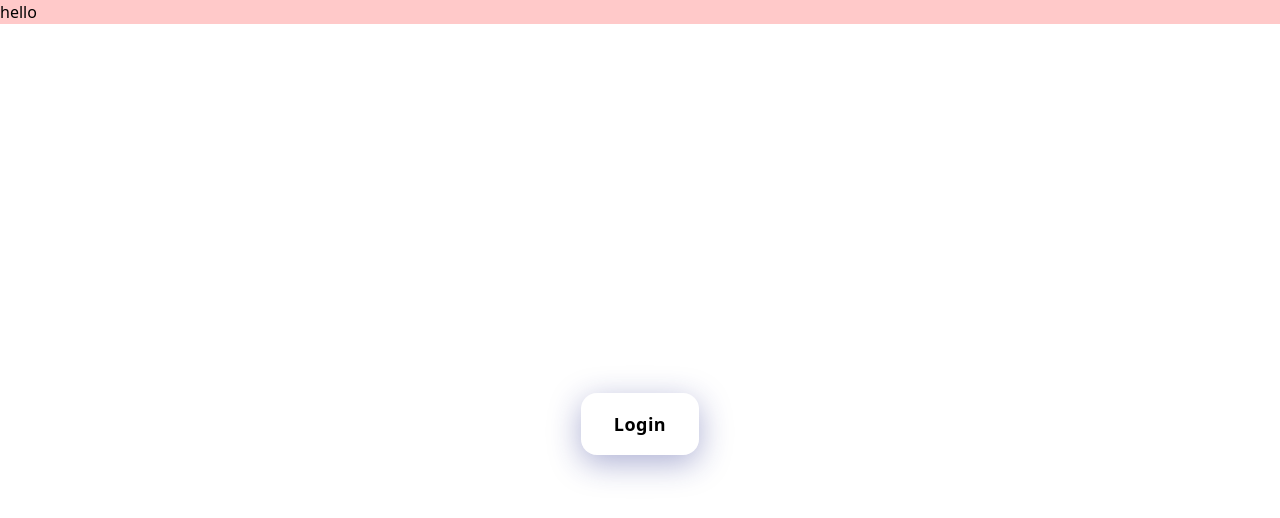
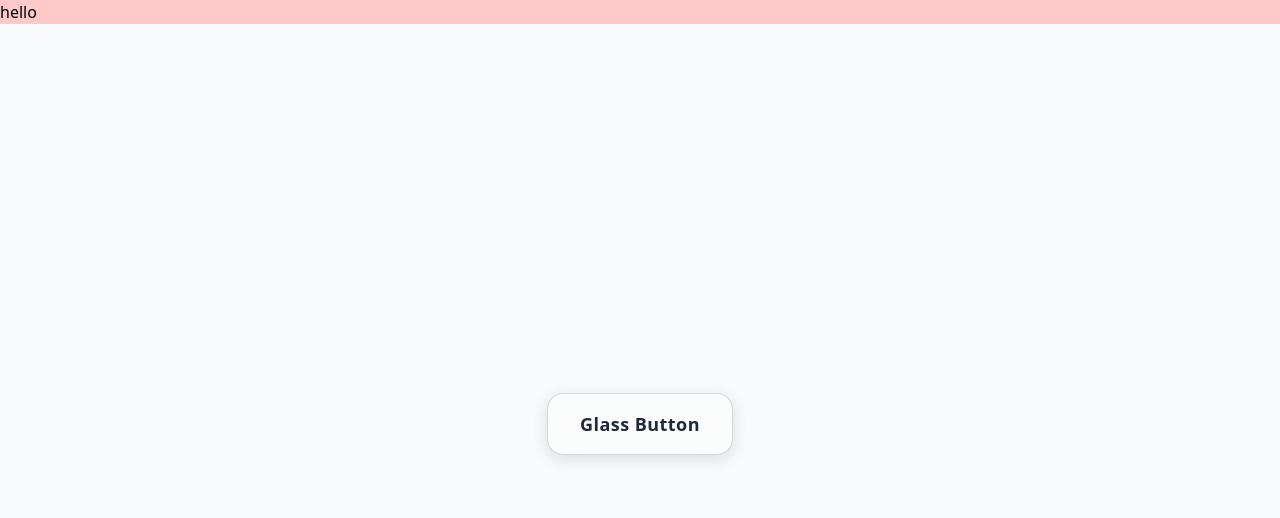
Before and after one commit to aitezazdev/collaborative-study-platform, a React app in the folder frontend/: page / in a window 1280 px wide. Shown: the top 518 px of the page. Built offline with nearby package versions, Linux system fonts and the light colour scheme; the HTML template or start-up script is replaced by a standard one.

Commit message:
add LiquadButton

```diff
--- a/frontend/src/components/LiquadButton.jsx
+++ b/frontend/src/components/LiquadButton.jsx
@@ -1,7 +1,8 @@
 import React, { useState } from 'react';
 
-export default function LiquidGlassButton({ text }) {
+export default function LiquidGlassButton() {
   const [mousePosition, setMousePosition] = useState({ x: 0, y: 0 });
+  const [isHovered, setIsHovered] = useState(false);
 
   const handleMouseMove = (e) => {
     const rect = e.currentTarget.getBoundingClientRect();
@@ -12,22 +13,27 @@ export default function LiquidGlassButton({ text }) {
   };
 
   return (
-    <div className="flex items-center justify-center min-h-screen">
+    <div className="flex items-center justify-center min-h-screen bg-gray-50">
       <button
-        className="relative overflow-hidden px-8 py-4 rounded-2xl font-semibold transition-all duration-300 ease-out group"
+        className="relative overflow-hidden px-8 py-4 rounded-2xl font-semibold text-white transition-all duration-300 ease-out group"
         style={{
-          background: 'rgba(255, 255, 255, 0.1)',
+          background: 'rgba(255, 255, 255, 0.4)',
           backdropFilter: 'blur(20px)',
           WebkitBackdropFilter: 'blur(20px)',
-          border: '1px solid rgba(255, 255, 255, 0.2)',
-          boxShadow: '0 8px 32px 0 rgba(31, 38, 135, 0.37), inset 0 1px 0 0 rgba(255, 255, 255, 0.2)'
+          border: '1px solid rgba(0, 0, 0, 0.15)',
+          boxShadow: isHovered
+            ? '0 8px 32px 0 rgba(0, 0, 0, 0.15), inset 0 1px 0 0 rgba(255, 255, 255, 0.9)'
+            : '0 4px 16px 0 rgba(0, 0, 0, 0.12), inset 0 1px 0 0 rgba(255, 255, 255, 0.6)',
+          transform: isHovered ? 'translateY(-2px)' : 'translateY(0)',
         }}
         onMouseMove={handleMouseMove}
+        onMouseEnter={() => setIsHovered(true)}
+        onMouseLeave={() => setIsHovered(false)}
       >
         <div
           className="absolute inset-0 opacity-0 group-hover:opacity-100 transition-opacity duration-300 pointer-events-none"
           style={{
-            background: `radial-gradient(circle 120px at ${mousePosition.x}px ${mousePosition.y}px, rgba(255, 255, 255, 0.25), transparent)`,
+            background: `radial-gradient(circle 120px at ${mousePosition.x}px ${mousePosition.y}px, rgba(0, 0, 0, 0.15), transparent)`,
           }}
         />
 
@@ -38,12 +44,12 @@ export default function LiquidGlassButton({ text }) {
           }}
         />
 
-        <span className="relative z-10 text-lg tracking-wide">
-          {text}
+        <span className="relative z-10 text-lg tracking-wide text-gray-800">
+          Glass Button
         </span>
 
         <div
-          className="absolute bottom-0 left-1/2 -translate-x-1/2 w-3/4 h-px bg-linear-to-r from-transparent via-white to-transparent opacity-50"
+          className="absolute bottom-0 left-1/2 -translate-x-1/2 w-3/4 h-px bg-gradient-to-r from-transparent via-white to-transparent opacity-50"
         />
       </button>
     </div>
```
